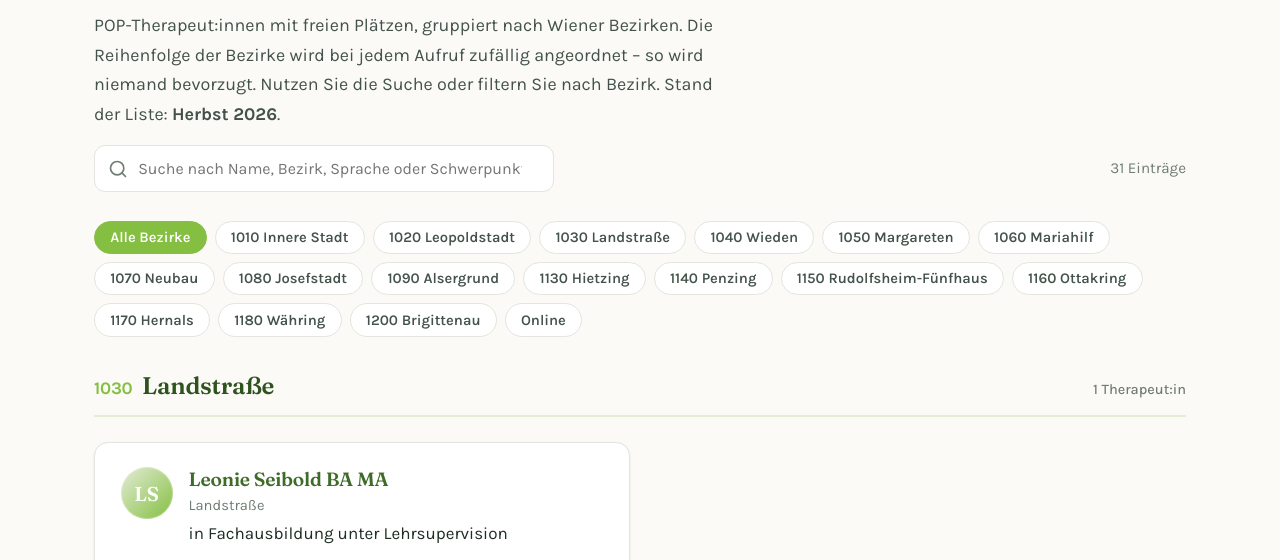
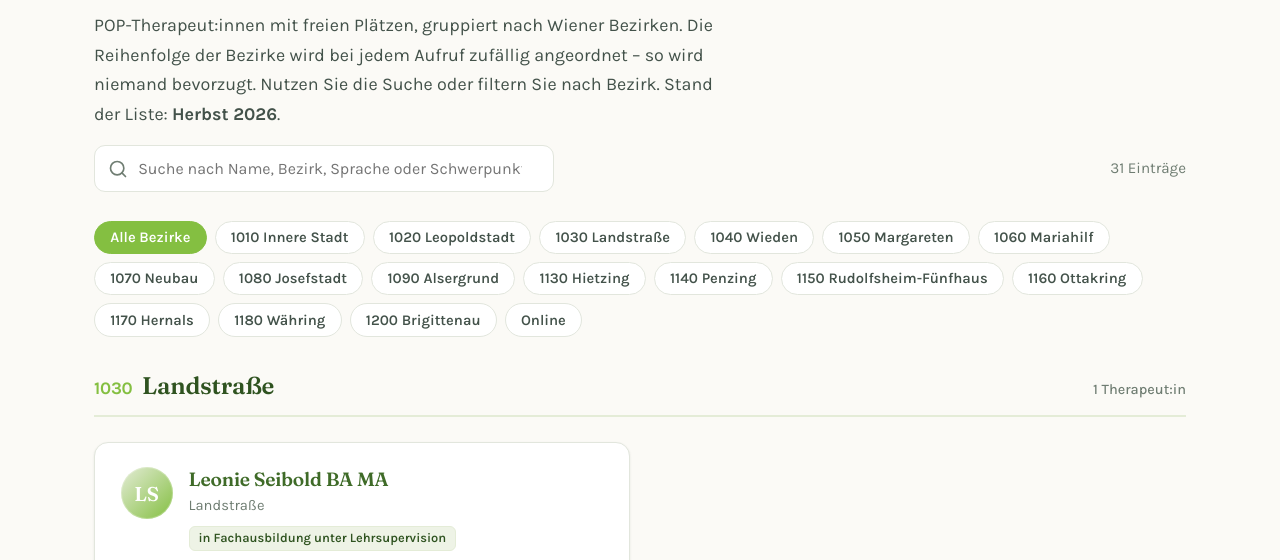
Before and after one commit to officefreundpsychotherapie-stack/psychotherapie-pop, a plain HTML site: page verzeichnis.html in a window 1280 px wide. Shown: the part 238-798 px from the top of the page. Drawn offline with Linux system fonts and the light colour scheme.

Commit message:
css: styles.css aktualisiert

```diff
--- a/css/styles.css
+++ b/css/styles.css
@@ -451,6 +451,17 @@ h1, h2, h3, h4 {
 }
 .t-name { font-family: var(--font-display); font-weight: 600; font-size: 1.2rem; color: var(--ink); line-height: 1.25; }
 .t-address { font-size: .92rem; color: var(--muted); margin-top: .2rem; }
+.t-status {
+  display: inline-block;
+  margin-top: .45rem;
+  font-size: .8rem; font-weight: 600;
+  color: var(--green-darker);
+  background: var(--sage);
+  border: 1px solid var(--sage-2);
+  border-radius: 6px;
+  padding: .22rem .55rem;
+  line-height: 1.3;
+}
 
 .t-meta { display: flex; flex-direction: column; gap: .55rem; margin-bottom: 1rem; }
 .t-row { display: flex; align-items: flex-start; gap: .6rem; font-size: .94rem; color: var(--ink-soft); }
```
